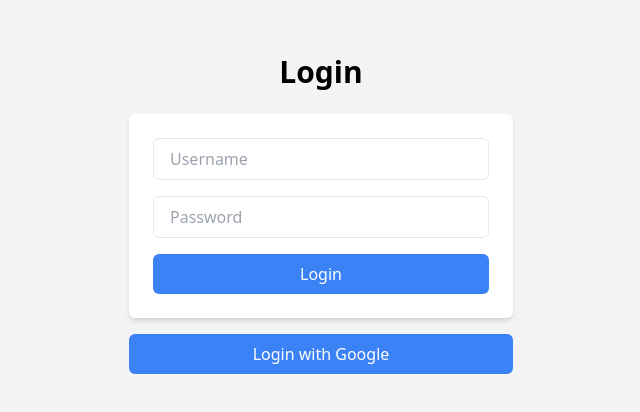
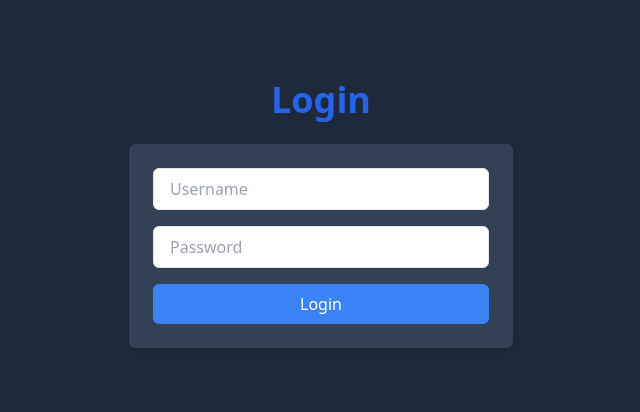
Before and after one commit to segnitsega/chatbot-app, a React (Vite) app: page /login in a window 1280 px wide. Shown: the part 186-598 px from the top of the page, without its empty margins (319-959 px from the left). Built offline with nearby package versions, Linux system fonts and the light colour scheme.

Commit message:
Completed UI for Login page

```diff
--- a/src/pages/LoginPage.jsx
+++ b/src/pages/LoginPage.jsx
@@ -27,16 +27,16 @@
   };
 
   return (
-    <div className="min-h-screen flex flex-col items-center justify-center bg-gray-100">
-      <h1 className="text-3xl font-bold mb-6">Login</h1>
+    <div className="bg-slate-800 min-h-screen flex flex-col items-center justify-center ">
+      <h1 className="text-4xl font-bold mb-6 text-blue-600">Login</h1>
       {errorMessage && <p className="text-red-500 mb-4">{errorMessage}</p>}
-      <form className="w-96 bg-white p-6 shadow-md rounded-md" onSubmit={handleLogin}>
+      <form className="w-96 bg-slate-700 p-6 shadow-md rounded-md" onSubmit={handleLogin}>
         <input
           type="text"
           placeholder="Username"
           value={username}
           onChange={(e) => setUsername(e.target.value)}
-          className="w-full mb-4 px-4 py-2 border rounded-md"
+          className="focus:outline-none focus:ring-2 focus:ring-blue-500 w-full mb-4 px-4 py-2 border rounded-md"
           required
         />
         <input
@@ -44,20 +44,14 @@
           placeholder="Password"
           value={password}
           onChange={(e) => setPassword(e.target.value)}
-          className="w-full mb-4 px-4 py-2 border rounded-md"
+          className="focus:outline-none focus:ring-2 focus:ring-blue-500 w-full mb-4 px-4 py-2 border rounded-md"
           required
         />
         <button type="submit" className="w-full px-4 py-2 bg-blue-500 text-white rounded-md">
           Login
         </button>
       </form>
-      {/* Google OAuth Button */}
-      <button
-        onClick={handleOAuthLogin}
-        className="w-96 mt-4 px-4 py-2 bg-blue-500 text-white rounded-md"
-      >
-        Login with Google
-      </button>
+
     </div>
   );
 };
--- a/src/pages/SignupPage.jsx
+++ b/src/pages/SignupPage.jsx
@@ -23,9 +23,9 @@
 
 
   return (
-    <div className="bg-slate-800 bg-cover min-h-screen flex flex-col items-center justify-center ">
+    <div className="bg-slate-800 bg-cover min-h-screen flex flex-col items-center justify-center">
       <h1 className="mb-4 text-4xl font-bold text-blue-600">Sign Up</h1>
-      <form className="w-96 p-6 shadow-md rounded-md" onSubmit={handleSignup}>
+      <form className="bg-slate-700 w-96 p-6 shadow-md rounded-md" onSubmit={handleSignup}>
         <input
           type="text"
           placeholder="Username"
```
